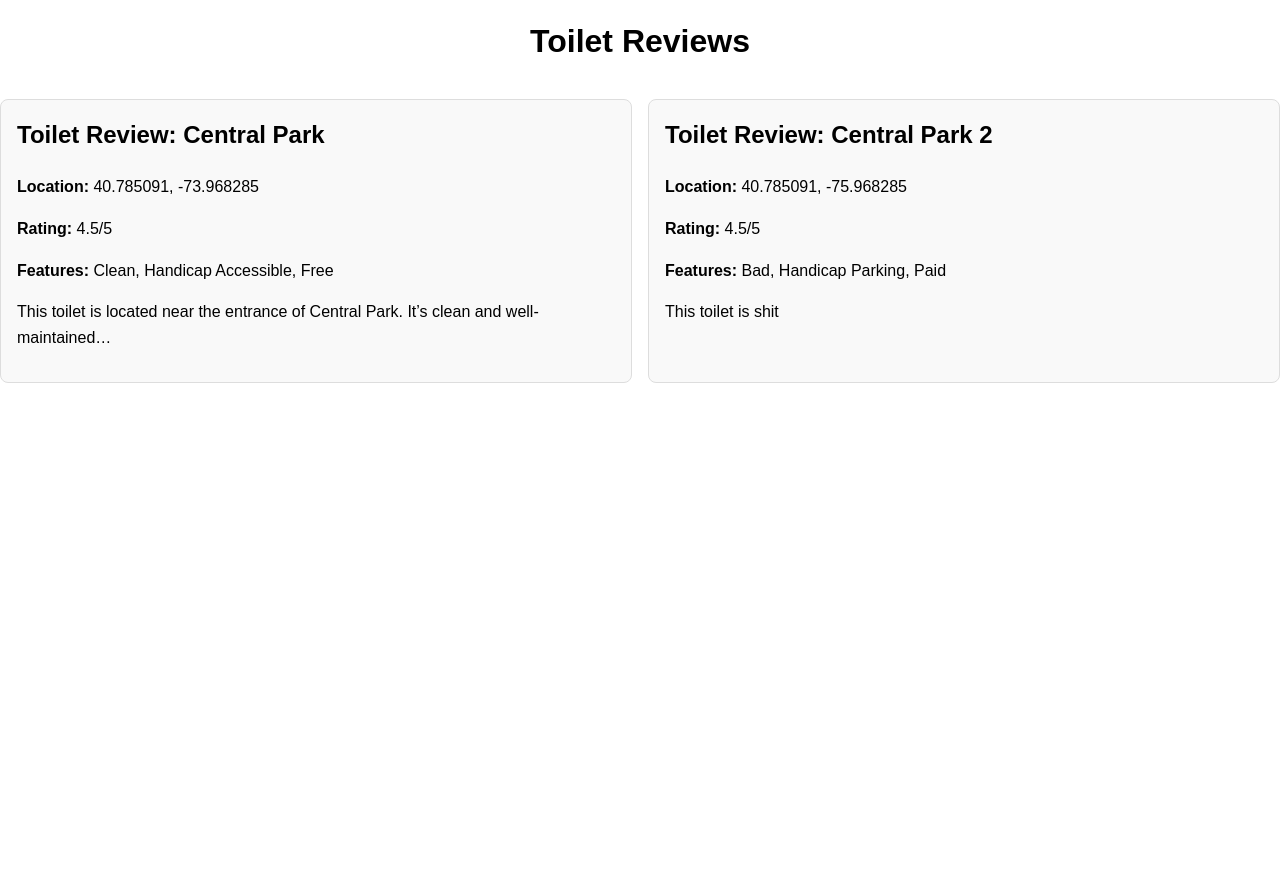
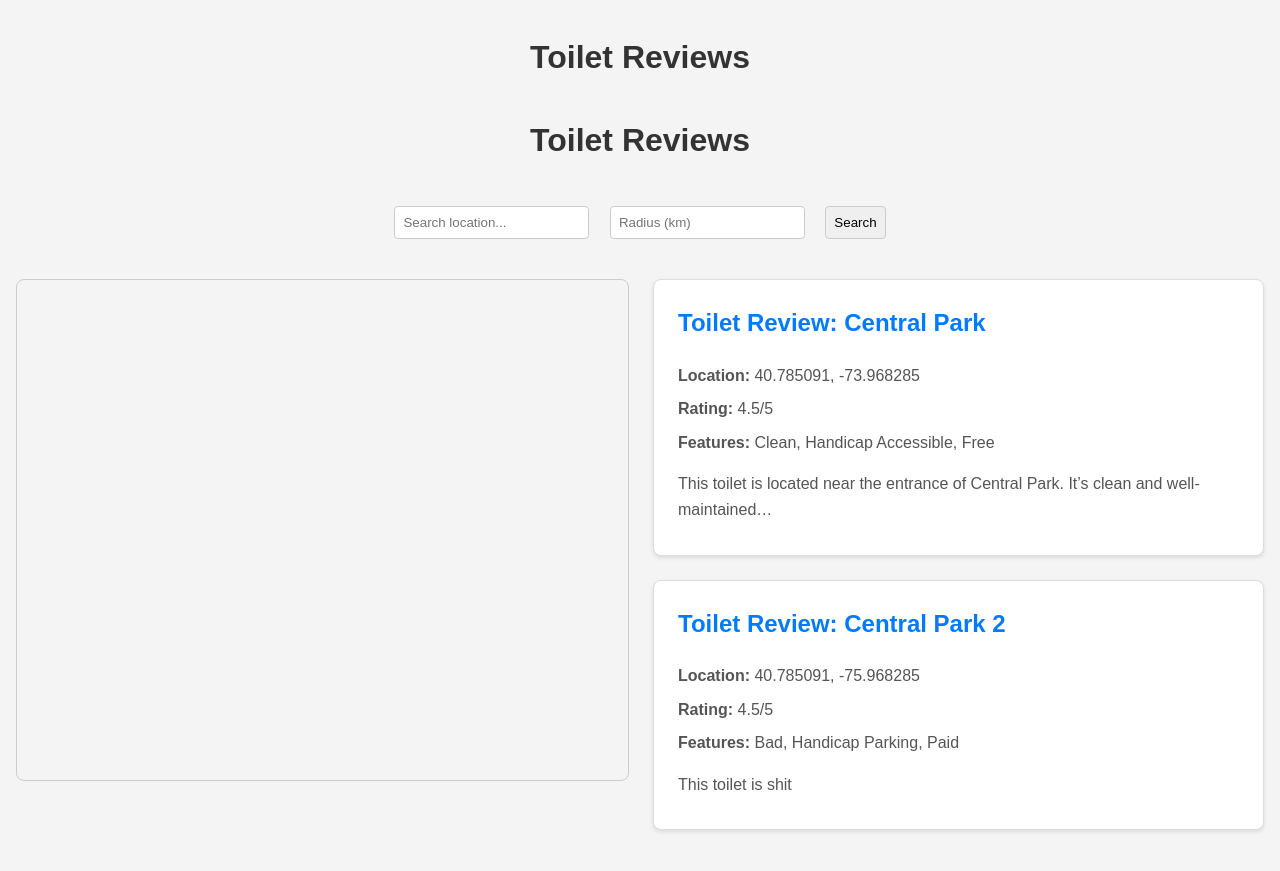
Before and after one commit to cheezfish/BogStandard, a Jekyll site: the page built from index.html, in a window 1280 px wide. Shown: the top 871 px of the page. Built offline with Jekyll 4.4.1, drawn with Linux system fonts in a browser that asks for light colours.

Commit message:
added map

```diff
--- a/assets/css/style.css
+++ b/assets/css/style.css
@@ -4,44 +4,92 @@
     margin: 0;
     padding: 0;
     line-height: 1.6;
+    background-color: #f4f4f4;
 }
 
 h1 {
     text-align: center;
+    margin: 2rem 0;
+    color: #333;
+}
+
+/* Search Bar */
+.search-bar {
+    text-align: center;
     margin: 1rem 0;
 }
 
-/* Map styling */
+.search-bar input, .search-bar button {
+    padding: 0.5rem;
+    margin: 0.5rem;
+    border: 1px solid #ccc;
+    border-radius: 4px;
+}
+
+/* Container for Map and Cards */
+.container {
+    display: flex;
+    flex-direction: column;
+    gap: 1.5rem;
+    padding: 1rem;
+}
+
+/* Map Section */
 #map {
-    width: 100%;
-    height: 400px;
+    height: 300px;
     border: 1px solid #ccc;
     border-radius: 8px;
 }
 
-/* Cards styling */
+/* Cards Section */
 .cards {
     display: flex;
     flex-wrap: wrap;
-    gap: 1rem;
-    margin: 2rem 0;
+    gap: 1.5rem;
 }
 
 .card {
-    background: #f9f9f9;
+    background: #fff;
     border: 1px solid #ddd;
     border-radius: 8px;
-    padding: 1rem;
-    flex: 1 1 calc(33.333% - 2rem);
-    box-sizing: border-box;
+    padding: 1.5rem;
+    width: 100%;
+    box-shadow: 0 2px 4px rgba(0, 0, 0, 0.1);
+    transition: transform 0.2s, box-shadow 0.2s;
+}
+
+.card:hover {
+    transform: translateY(-5px);
+    box-shadow: 0 4px 8px rgba(0, 0, 0, 0.2);
 }
 
 .card h2 {
     margin-top: 0;
+    color: #007BFF;
 }
 
-@media (max-width: 768px) {
-    .card {
-        flex: 1 1 100%;
+.card p {
+    margin: 0.5rem 0;
+    color: #555;
+}
+
+.card .content {
+    margin-top: 1rem;
+    color: #333;
+}
+
+/* Desktop Layout */
+@media (min-width: 768px) {
+    .container {
+        flex-direction: row;
+    }
+
+    #map {
+        flex: 1;
+        height: 500px;
+    }
+
+    .cards {
+        flex: 1;
     }
 }
--- a/index.html
+++ b/index.html
@@ -1,15 +1,37 @@
 ---
 layout: default
 ---
+<h1>Toilet Reviews</h1>
+
+<!-- Search Bar -->
+<div class="search-bar">
+    <input type="text" id="search-input" placeholder="Search location...">
+    <input type="number" id="radius-input" placeholder="Radius (km)" min="1">
+    <button id="search-button">Search</button>
+</div>
+
+<!-- Map and Cards Container -->
+<div class="container">
+    <!-- Map Section -->
+    <div id="map"></div>
+
     <!-- Cards Section -->
     <div class="cards">
         {% for note in site.notes %}
-        <div class="card">
+            <div class="card" data-location="{{ note.location | join: ',' }}" data-title="{{ note.title }}">
                 <h2>{{ note.title }}</h2>
                 <p><strong>Location:</strong> {{ note.location | join: ', ' }}</p>
                 <p><strong>Rating:</strong> {{ note.rating }}/5</p>
                 <p><strong>Features:</strong> {{ note.features | join: ', ' }}</p>
-            <p>{{ note.content | markdownify }}</p>
+                <div class="content">
+                    {{ note.content | markdownify }}
+                </div>
             </div>
         {% endfor %}
     </div>
+</div>
+
+<!-- Leaflet.js and Custom Script -->
+<link rel="stylesheet" href="https://unpkg.com/leaflet/dist/leaflet.css">
+<script src="https://unpkg.com/leaflet/dist/leaflet.js"></script>
+<script src="{{ '/assets/js/map.js' | relative_url }}"></script>
```
Also changed, not shown: assets/css/js/map.js (added, +56 -0 lines). Lines whose indentation alone changed are shown as unchanged.
